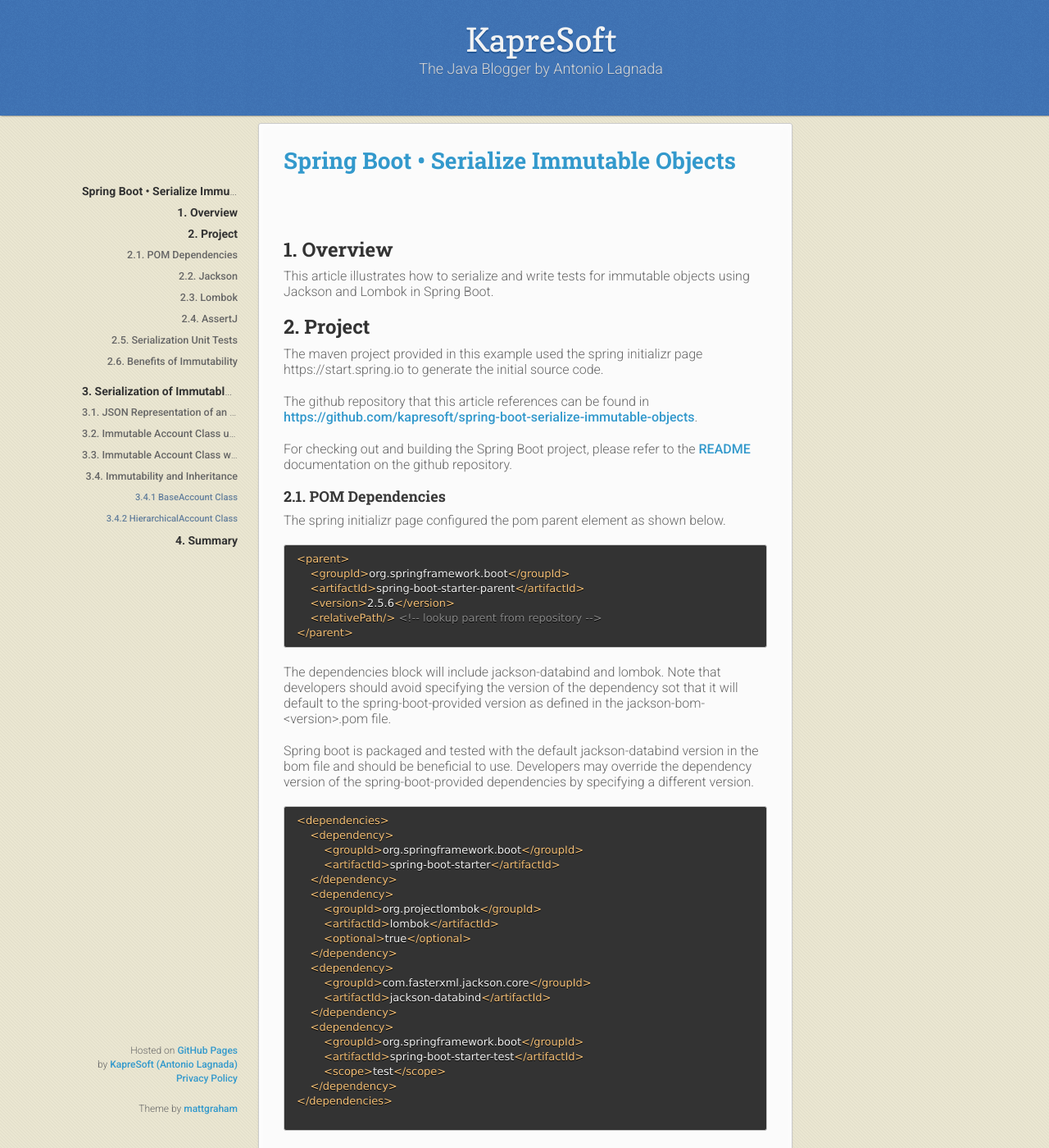
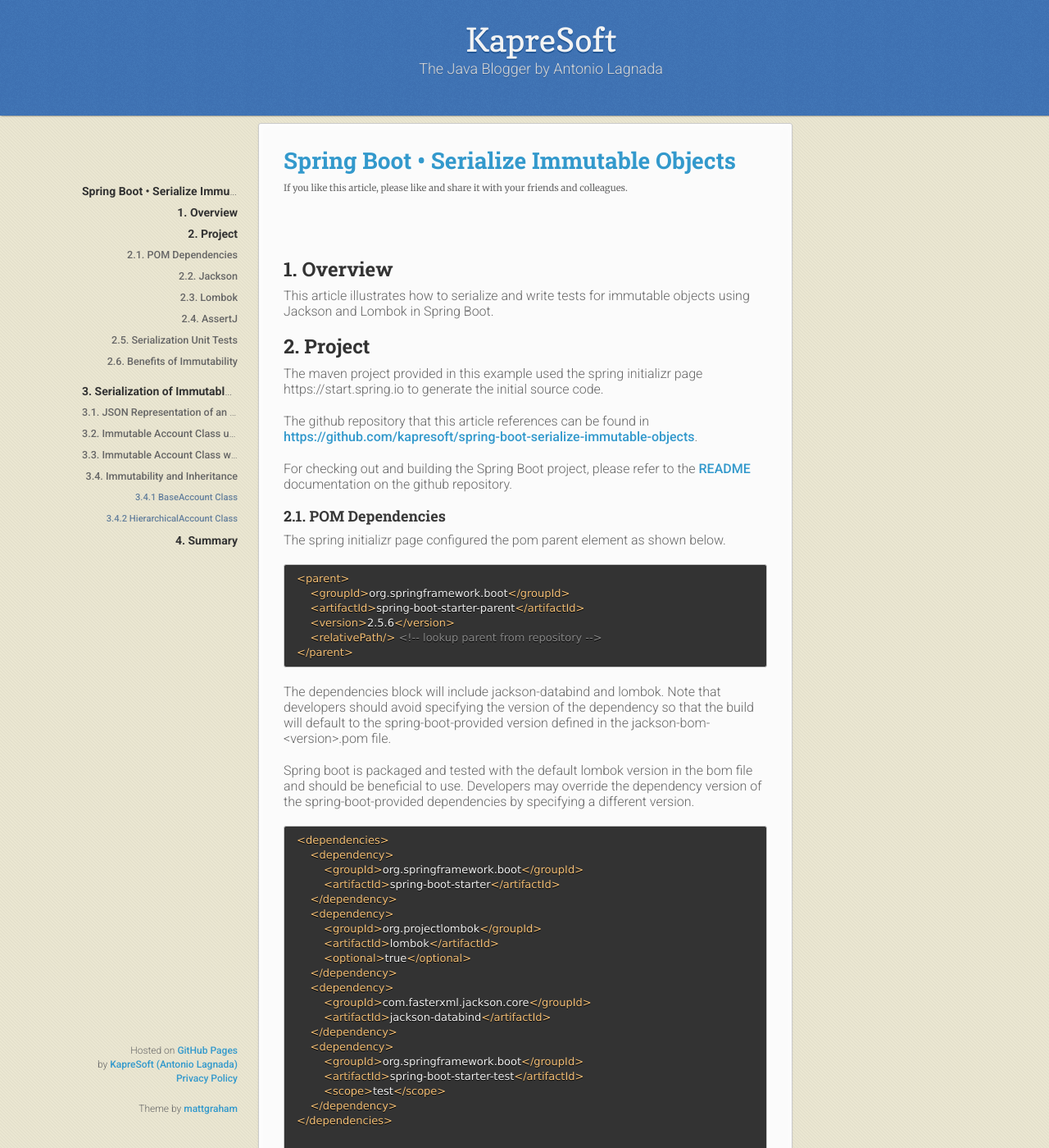
Before and after one commit to kapresoft/kapresoft.github.io, a Jekyll site: the page built from _posts/2021-11-03-spring-boot-serialize-immutable-objects.md, in a window 1280 px wide and 1400 px high. Shown: the whole window at 82% size. Built offline with Jekyll 4.4.1, drawn with Linux system fonts in a browser that asks for light colours; comment, search, counter and statistics services are not loaded; some of the changed text lies outside the part shown.

Commit message:
lombok - copy constructors; share page refactor

````diff
--- /dev/null
+++ b/_includes/share-page.html
@@ -0,0 +1,15 @@
+<div id="fb-root"></div>
+<div class="share-note">If you like this article, please like and share it with your friends and colleagues.</div>
+<div class="share" style="visibility: hidden;">
+    <div class="fb-share-button-wrap">
+        <div class="fb-share-button" data-layout="button" data-size="small" data-mobile-iframe="true"><a target="_blank" href="https://www.facebook.com/sharer/sharer.php" class="fb-xfbml-parse-ignore">Share</a></div>
+    </div>
+    <div class="tw-share-button-wrap">
+        <span class="tw-share-button"><a href="https://twitter.com/share?ref_src=twsrc%5Etfw" class="twitter-share-button" data-show-count="true">Tweet</a></span>
+    </div>
+</div>
+<div class="clear-spacer"></div>
+<script>
+    var canonHref = $("link[rel='canonical']").attr("href");
+    $('.fb-share-button').data('href', canonHref).attr('data-href', canonHref);
+</script>
--- a/_layouts/kapresoft.html
+++ b/_layouts/kapresoft.html
@@ -52,7 +52,7 @@
     <section>
         <h1 class="title">{{ page.title | default: ''}}</h1>
 
-        {% include share.html %}
+        {% include share-page.html %}
 
         {% if site.env != "dev" %}
         {% if site.show_google_ads %}
@@ -71,7 +71,9 @@
 
         {{ content }}
 
-        {% include share.html %}
+        <div class="share-spt">&nbsp;</div>
+        {% include share-page.html %}
+        <div class="share-spb">&nbsp;</div>
 
         {% include separator.html %}
 
--- a/_posts/2021-11-03-spring-boot-serialize-immutable-objects.md
+++ b/_posts/2021-11-03-spring-boot-serialize-immutable-objects.md
@@ -1,6 +1,7 @@
 ---
 layout: kapresoft
 title: "Spring Boot • Serialize Immutable Objects"
+canonical_url: https://www.kapresoft.com/java/2021/11/03/spring-boot-serialize-immutable-objects.html
 image: /assets/images/kapresoft.png
 category: java
 description: "This article illustrates how to serialize and write tests for immutable objects using Jackson and Lombok in Spring Boot."
@@ -33,9 +34,9 @@
 </parent>
 ```
 
-The dependencies block will include jackson-databind and lombok.  Note that developers should avoid specifying the version of the dependency sot that it will default to the spring-boot-provided version as defined in the jackson-bom-&lt;version&gt;.pom file.
+The dependencies block will include jackson-databind and lombok.  Note that developers should avoid specifying the version of the dependency so that the build will default to the spring-boot-provided version defined in the jackson-bom-&lt;version&gt;.pom file.
 
-Spring boot is packaged and tested with the default jackson-databind version in the bom file and should be beneficial to use.  Developers may override the dependency version of the spring-boot-provided dependencies by specifying a different version.
+Spring boot is packaged and tested with the default lombok version in the bom file and should be beneficial to use.  Developers may override the dependency version of the spring-boot-provided dependencies by specifying a different version.
 
 ```xml
 <dependencies>
--- a/_sass/jekyll-theme-leap-day.scss
+++ b/_sass/jekyll-theme-leap-day.scss
@@ -6,7 +6,7 @@
 @import "normalize";
 @import "fonts";
 @import "rouge-base16-dark";
-@import url('https://fonts.googleapis.com/css2?family=Roboto+Slab:wght@100;300;500;700&family=Roboto:wght@100;300;500;700&display=swap');
+@import url('https://fonts.googleapis.com/css2?family=Roboto+Slab:wght@100;300;500;700&family=Roboto:wght@100;300;500;700&family=Merriweather:ital@0;1&display=swap');
 
 $body-font: 'Roboto', 'Helvetica', 'Arial', sans-serif;
 $header-font-weight: 700;
--- a/assets/css/style.scss
+++ b/assets/css/style.scss
@@ -5,6 +5,14 @@
 
 section {
   margin-top: 150px;
+}
+
+.figure {
+  margin-bottom: .5em;
+  .title {
+    font-weight: bold;
+    margin-right: .5em;
+  }
 }
 
 h1 {
@@ -29,6 +37,20 @@
   height: 29px;
 }
 
+div.share-spt {
+  margin-top: 30px;
+}
+
+div.share-spb {
+  margin-bottom: 100px;
+}
+
+div.share-note {
+  margin-bottom: 5px;
+  font-family: 'Merriweather', 'SansSerif';
+  font-size: 0.7em;
+  font-weight: 400;
+}
 div.share {
   margin-bottom: 20px;
 
````
Also changed, not shown: _posts/2021-12-27-lombok-builders-and-copy-constructors.md (added, +291 -0 lines), assets/img/lombok-version.webp (added), 1 other file.
